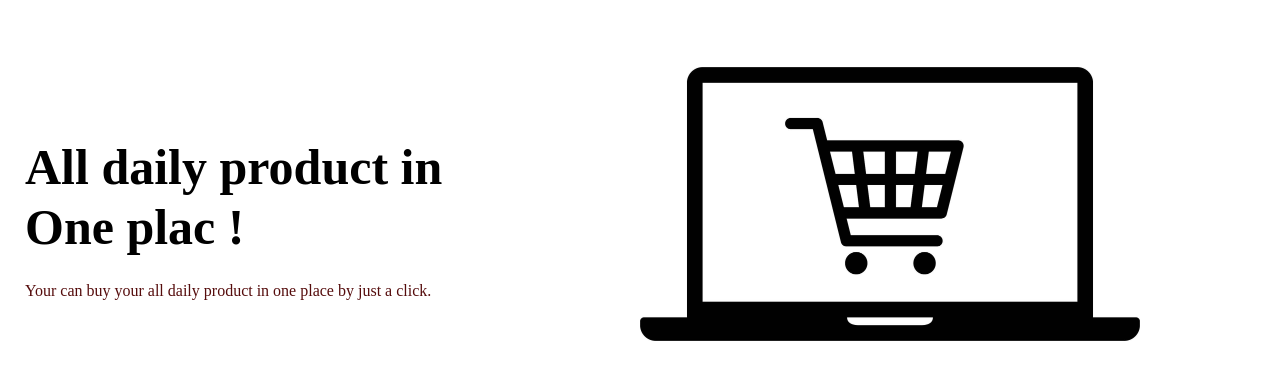
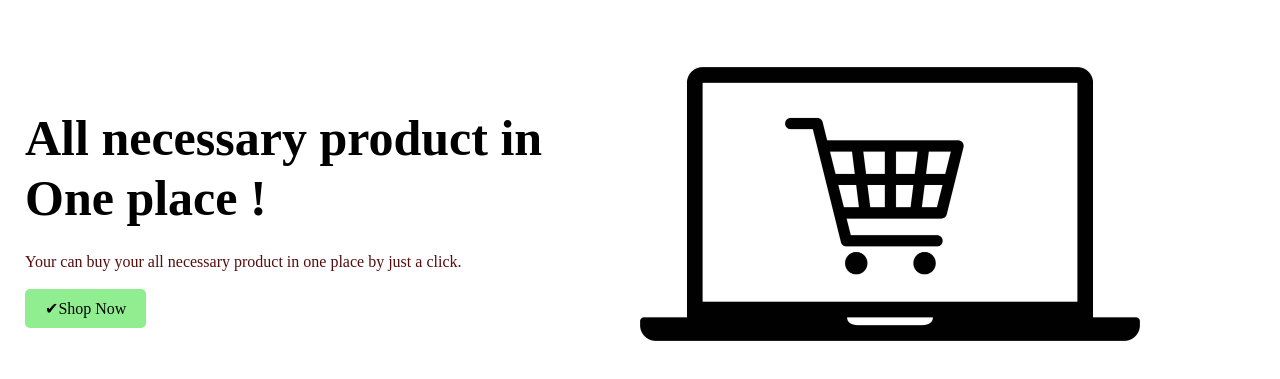
Before and after one commit to imostafizur/E-Commerce-Website, a plain HTML site: page index.html in a window 1280 px wide. Shown: the part 43-422 px from the top of the page. Drawn offline with Linux system fonts and the light colour scheme.

Commit message:
index page updated

```diff
--- a/Style.css
+++ b/Style.css
@@ -57,3 +57,11 @@ p{
     line-height: 60px;
     margin: 25px 0;
 }
+.btn{
+display: inline-block;
+background: lightgreen;
+color: #000;
+padding: 10px 20px;
+border-radius: 5px;
+
+}
--- a/index.html
+++ b/index.html
@@ -11,7 +11,7 @@
         <div class="container">
             <div class="navbar">
                 <div class="logo">
-                       <img src="/images/logo.png" width="125px">
+                       <img src="images/logo.png" width="125px">
                     </div>
                     <nav>
                         <ul>
@@ -25,13 +25,14 @@
 
             <div class="row">
             <div class="col-2">
-                <h1>All daily product in <br> One plac !</h1>
-                <p>Your can buy your all daily product in one place by just a click.</p>
-
+                <h1>All necessary product in <br> One place !</h1>
+                <p>Your can buy your all necessary product in one place by just a click.</p>
+                <br>
+                <a  href="Product.html" class="btn">&#10004;Shop Now</a>
             </div>
 
             <div class="col-2">
-                <img src="/images/Home.jpg" alt="cat" width="500">
+                <img src="images/Home.jpg"  width="500">
             </div>
             </div>
         </div>
```
